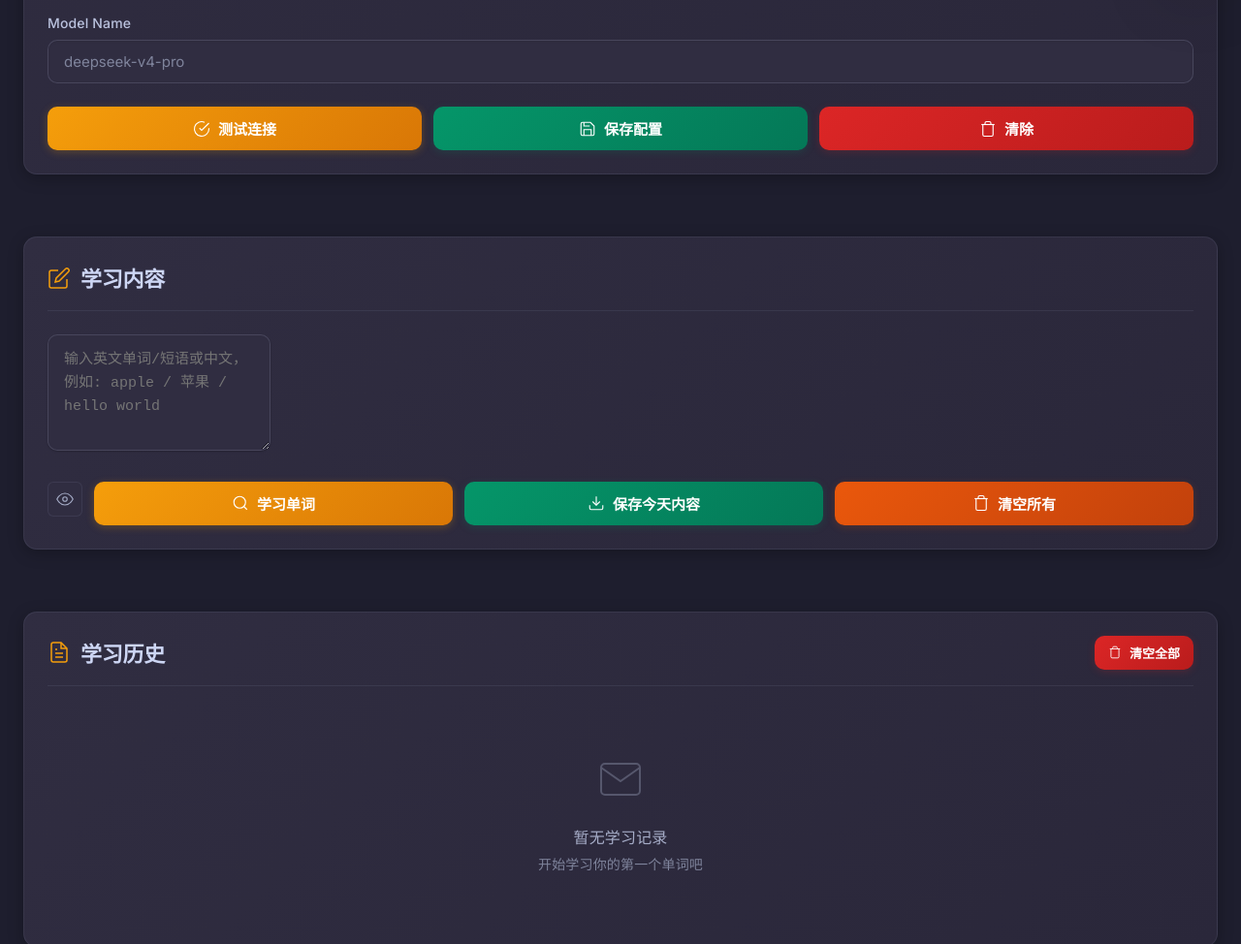
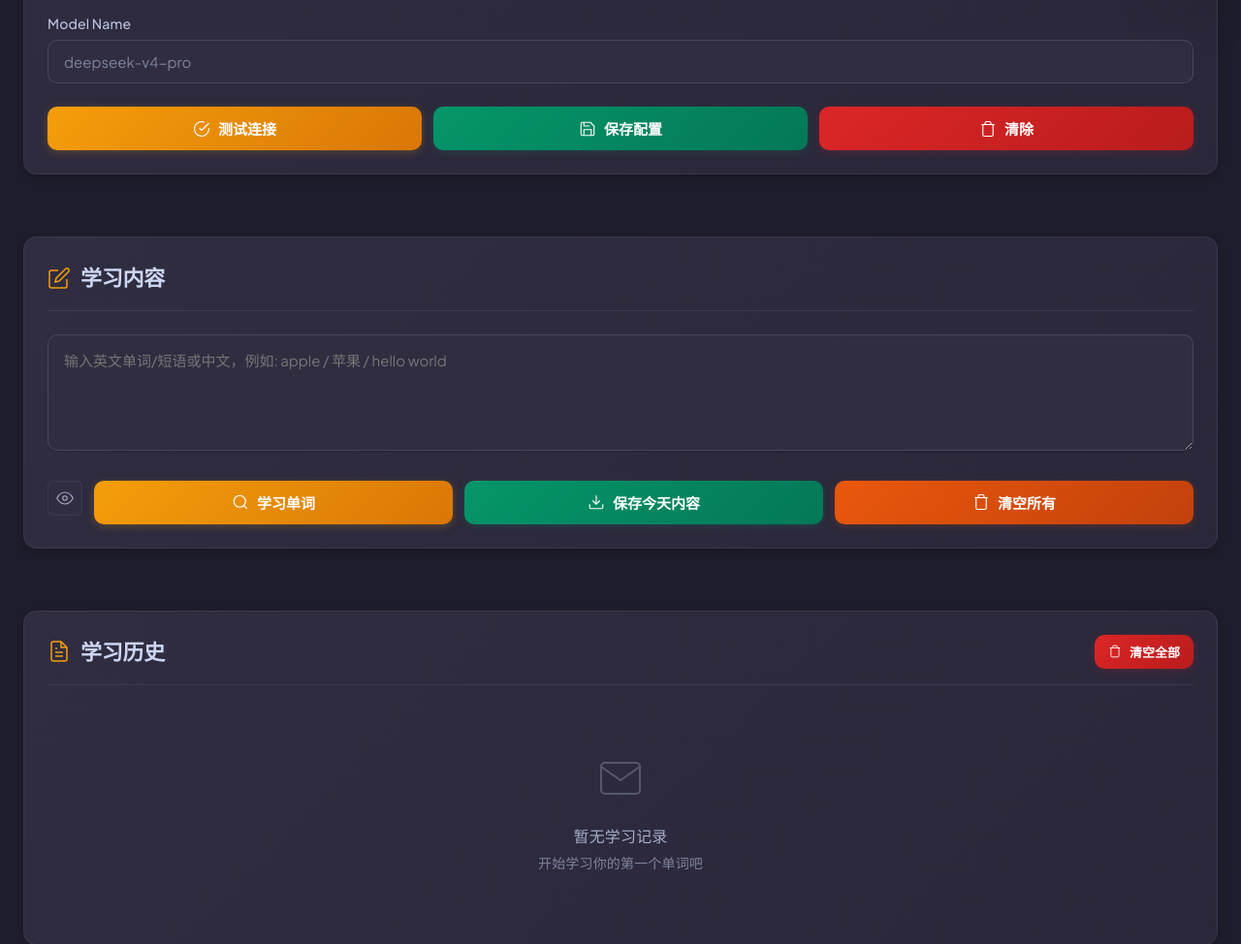
Before and after one commit to Tresordie/translate_tool, a browser extension: page english_learning.html in a window 1280 px wide. Shown: the part 814-1788 px from the top of the page at 97% size. Drawn offline with Linux system fonts and the light colour scheme.

Commit message:
v0.19.6: fix English Learning page width, input overflow, and font
1. Match internal GUI width with AI Parse page (max-width: 1400px)
2. Fix learning content input area overflow when stretched (overflow: hidden on parent, overflow-x: hidden + word-break on editor)
3. Upgrade font to Plus Jakarta Sans for better readability and modern look
4. Apply fixes to both standalone (english_learning.html) and Chrome extension versions

```diff
--- a/chrome_extension/english_learning.js
+++ b/chrome_extension/english_learning.js
@@ -790,7 +790,7 @@
             `).join('');
 
             return `<!DOCTYPE html><html><head><meta charset="UTF-8"><title>英语学习笔记</title>
-<style>body{font-family:'Inter','Noto Sans SC',sans-serif;background:#F8FAFC;padding:40px;color:#1E293B;}.container{max-width:900px;margin:0 auto;background:white;padding:50px;border-radius:20px;box-shadow:0 4px 16px rgba(0,0,0,0.05);}.header{text-align:center;margin-bottom:40px;}h1{color:#0F172A;font-size:36px;font-weight:700;}.word-card{background:#F8FAFC;padding:30px;border-radius:14px;margin:20px 0;border:1px solid rgba(15,23,42,0.08);box-shadow:0 2px 8px rgba(0,0,0,0.04);}.word-header{display:flex;justify-content:space-between;align-items:center;margin-bottom:20px;}.time-badge{background:linear-gradient(135deg,#F59E0B,#D97706);color:white;padding:5px 15px;border-radius:20px;font-weight:600;}</style>
+<style>body{font-family:'Plus Jakarta Sans','Inter','Noto Sans SC',sans-serif;background:#F8FAFC;padding:40px;color:#1E293B;}.container{max-width:900px;margin:0 auto;background:white;padding:50px;border-radius:20px;box-shadow:0 4px 16px rgba(0,0,0,0.05);}.header{text-align:center;margin-bottom:40px;}h1{color:#0F172A;font-size:36px;font-weight:700;}.word-card{background:#F8FAFC;padding:30px;border-radius:14px;margin:20px 0;border:1px solid rgba(15,23,42,0.08);box-shadow:0 2px 8px rgba(0,0,0,0.04);}.word-header{display:flex;justify-content:space-between;align-items:center;margin-bottom:20px;}.time-badge{background:linear-gradient(135deg,#F59E0B,#D97706);color:white;padding:5px 15px;border-radius:20px;font-weight:600;}</style>
 </head><body><div class="container"><div class="header"><h1>📚 英语学习笔记</h1><p style="color:#64748B;">${date.toLocaleDateString('zh-CN')} | ${history.length} 个单词</p></div>${cards}</div></body></html>`;
         }
 
--- a/english_learning.html
+++ b/english_learning.html
@@ -9,7 +9,7 @@
     <title>英语学习助手 v5.0</title>
     <link rel="preconnect" href="https://fonts.googleapis.com">
     <link rel="preconnect" href="https://fonts.gstatic.com" crossorigin>
-    <link href="https://fonts.googleapis.com/css2?family=Inter:wght@300;400;500;600;700&family=Noto+Sans:wght@300;400;500;600;700&family=Noto+Sans+SC:wght@300;400;500;700&family=Noto+Sans+JP:wght@300;400;500;700&family=Noto+Sans+KR:wght@300;400;500;700&family=Noto+Sans+Arabic:wght@300;400;500;600;700&family=Noto+Sans+Hebrew:wght@300;400;500;600;700&family=Noto+Sans+Thai:wght@300;400;500;600;700&family=Noto+Sans+Devanagari:wght@300;400;500;600;700&family=Noto+Sans+Bengali:wght@300;400;500;600;700&display=swap" rel="stylesheet">
+    <link href="https://fonts.googleapis.com/css2?family=Plus+Jakarta+Sans:wght@300;400;500;600;700;800&family=Inter:wght@300;400;500;600;700&family=Noto+Sans:wght@300;400;500;600;700&family=Noto+Sans+SC:wght@300;400;500;700&family=Noto+Sans+JP:wght@300;400;500;700&family=Noto+Sans+KR:wght@300;400;500;700&family=Noto+Sans+Arabic:wght@300;400;500;600;700&family=Noto+Sans+Hebrew:wght@300;400;500;600;700&family=Noto+Sans+Thai:wght@300;400;500;600;700&family=Noto+Sans+Devanagari:wght@300;400;500;600;700&family=Noto+Sans+Bengali:wght@300;400;500;600;700&display=swap" rel="stylesheet">
     <link rel="stylesheet" href="theme.css">
     <style>
         /* ============================================================
@@ -113,7 +113,7 @@
         }
 
         .el-wrapper {
-            font-family: 'Inter', 'Noto Sans', 'Noto Sans SC', 'Noto Sans JP', 'Noto Sans KR', 'Noto Sans Arabic', 'Noto Sans Hebrew', 'Noto Sans Thai', 'Noto Sans Devanagari', 'Noto Sans Bengali', -apple-system, BlinkMacSystemFont, 'Segoe UI', sans-serif;
+            font-family: 'Plus Jakarta Sans', 'Inter', 'Noto Sans', 'Noto Sans SC', 'Noto Sans JP', 'Noto Sans KR', 'Noto Sans Arabic', 'Noto Sans Hebrew', 'Noto Sans Thai', 'Noto Sans Devanagari', 'Noto Sans Bengali', -apple-system, BlinkMacSystemFont, 'Segoe UI', sans-serif;
             font-size: 16px;
             line-height: 1.6;
             color: var(--el-text);
@@ -128,7 +128,7 @@
            Layout Container — 水平内边距 24px，与 AI Parse 页面一致
            ============================================================ */
         .el-container {
-            max-width: 100%;
+            max-width: 1400px;
             margin: 0 auto;
             padding: 0 24px;
         }
@@ -615,6 +615,8 @@
            ============================================================ */
         .el-input-area {
             position: relative;
+            overflow: hidden;
+            width: 100%;
         }
 
         .el-md-editor {
@@ -624,6 +626,7 @@
             min-height: 120px;
             max-height: 320px;
             overflow-y: auto;
+            overflow-x: hidden;
             outline: none;
             color: var(--el-text);
             cursor: text;
@@ -632,6 +635,12 @@
             border-radius: var(--el-radius-md);
             transition: all var(--el-transition);
             box-shadow: var(--el-shadow-sm);
+            width: 100%;
+            word-wrap: break-word;
+            overflow-wrap: break-word;
+            word-break: break-word;
+            white-space: pre-wrap;
+            font-family: 'Plus Jakarta Sans', 'Inter', 'Noto Sans', 'Noto Sans SC', -apple-system, BlinkMacSystemFont, 'Segoe UI', sans-serif;
         }
 
         .el-md-editor:focus-within {
@@ -2175,7 +2184,7 @@
                 </div>
             `).join('');
             return `<!DOCTYPE html><html><head><meta charset="UTF-8"><title>英语学习笔记</title>
-<style>body{font-family:'Inter','Noto Sans SC',sans-serif;background:#F8FAFC;padding:40px;color:#1E293B;}.container{max-width:900px;margin:0 auto;background:white;padding:50px;border-radius:20px;box-shadow:0 4px 16px rgba(0,0,0,0.05);}.header{text-align:center;margin-bottom:40px;}h1{color:#0F172A;font-size:36px;font-weight:700;}.word-card{background:#F8FAFC;padding:30px;border-radius:14px;margin:20px 0;border:1px solid rgba(15,23,42,0.08);box-shadow:0 2px 8px rgba(0,0,0,0.04);}.word-header{display:flex;justify-content:space-between;align-items:center;margin-bottom:20px;}.time-badge{background:linear-gradient(135deg,#F59E0B,#D97706);color:white;padding:5px 15px;border-radius:20px;font-weight:600;}</style>
+<style>body{font-family:'Plus Jakarta Sans','Inter','Noto Sans SC',sans-serif;background:#F8FAFC;padding:40px;color:#1E293B;}.container{max-width:900px;margin:0 auto;background:white;padding:50px;border-radius:20px;box-shadow:0 4px 16px rgba(0,0,0,0.05);}.header{text-align:center;margin-bottom:40px;}h1{color:#0F172A;font-size:36px;font-weight:700;}.word-card{background:#F8FAFC;padding:30px;border-radius:14px;margin:20px 0;border:1px solid rgba(15,23,42,0.08);box-shadow:0 2px 8px rgba(0,0,0,0.04);}.word-header{display:flex;justify-content:space-between;align-items:center;margin-bottom:20px;}.time-badge{background:linear-gradient(135deg,#F59E0B,#D97706);color:white;padding:5px 15px;border-radius:20px;font-weight:600;}</style>
 </head><body><div class="container"><div class="header"><h1>📚 英语学习笔记</h1><p style="color:#64748B;">${date.toLocaleDateString('zh-CN')} | ${history.length} 个单词</p></div>${cards}</div></body></html>`;
         }
 
```
Also changed, not shown: chrome_extension/english_learning.html (+9 -6 lines), chrome_extension/manifest.json.
